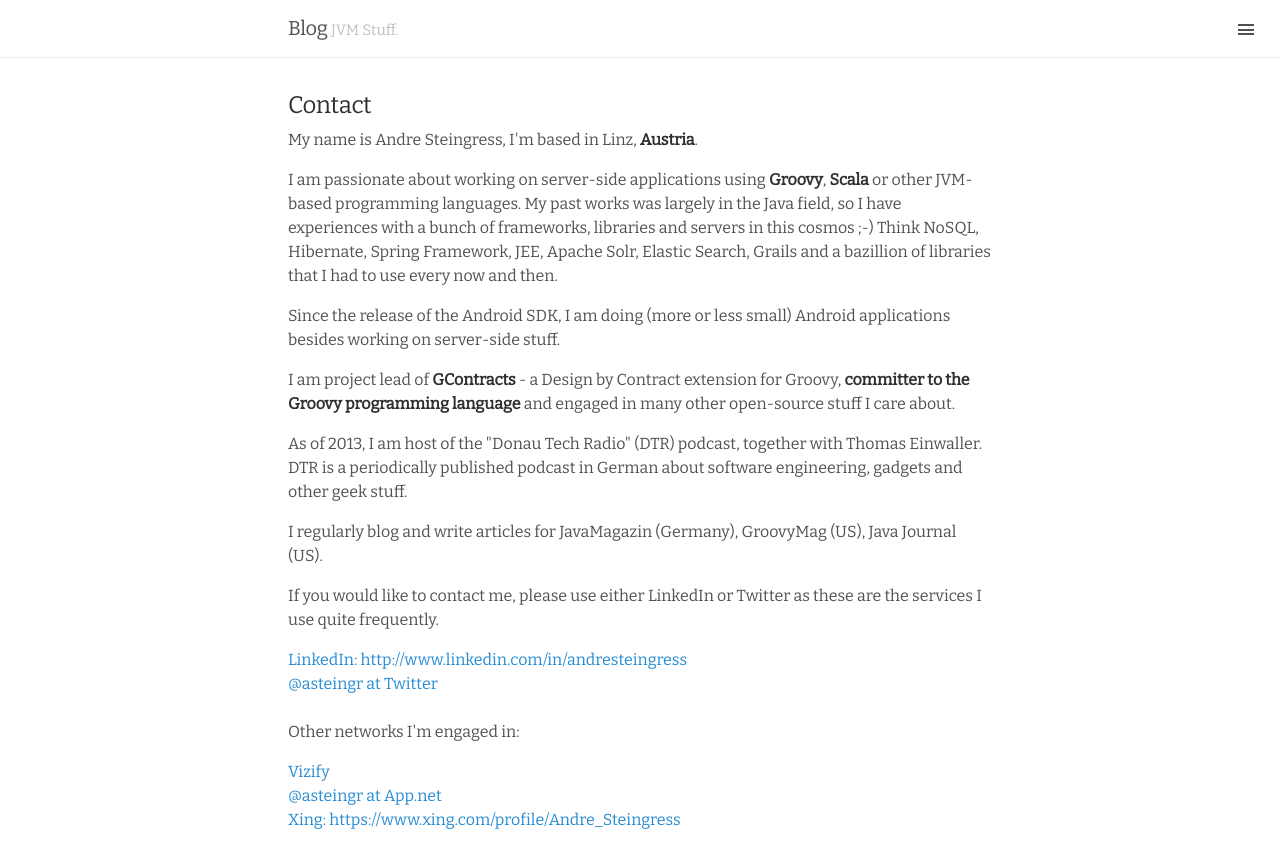
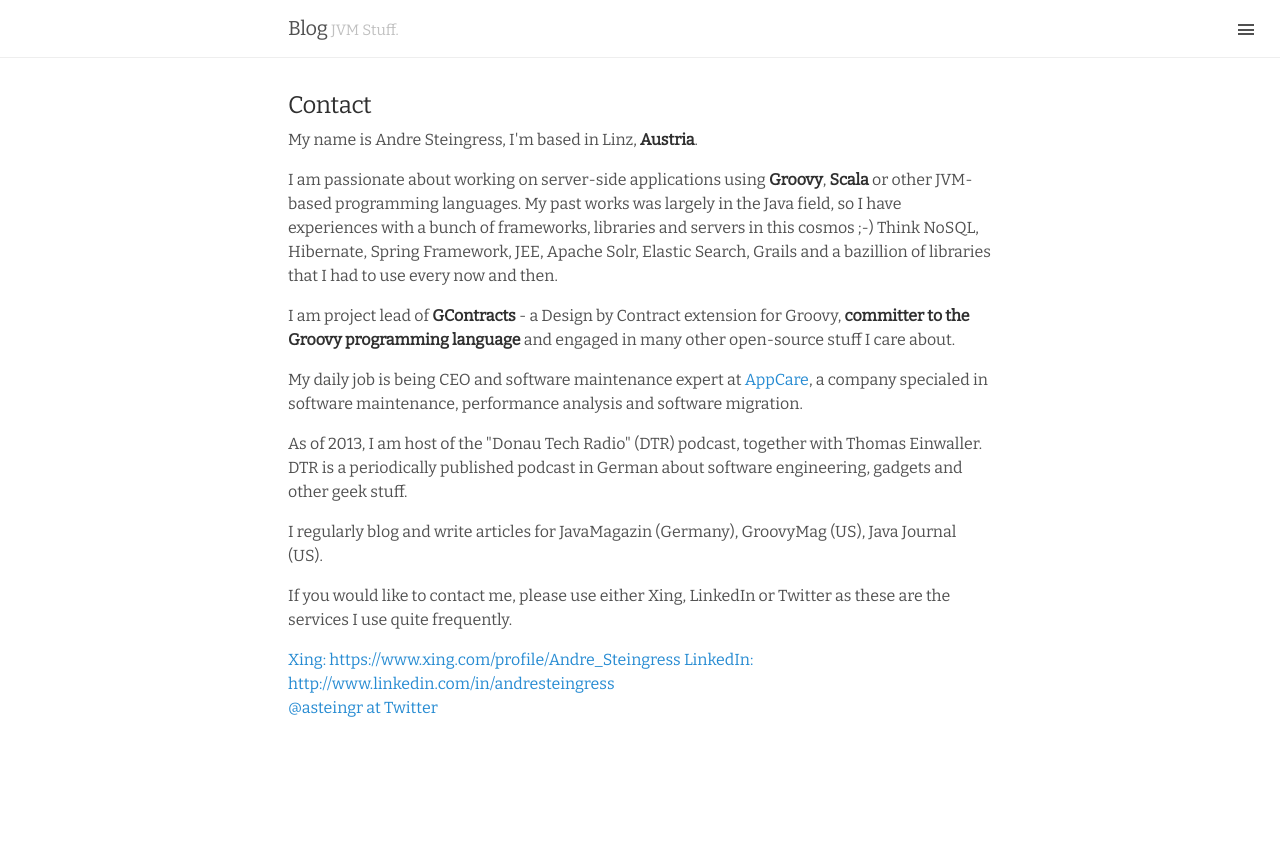
Before and after one commit to andresteingress/andresteingress.github.io, a Jekyll site: the page built from contact/index.html, in a window 1280 px wide. Shown: the top 868 px of the page. Built offline with Jekyll 4.4.1, drawn with Linux system fonts in a browser that asks for light colours; Markdown is read by kramdown in place of the engine named in the settings; comment, search, counter and statistics services are not loaded.

Commit message:
updated contact date

```diff
--- a/contact/index.html
+++ b/contact/index.html
@@ -22,11 +22,11 @@
 </p>
 
 <p>
-Since the release of the Android SDK, I am doing (more or less small) Android applications besides working on server-side stuff.
+I am project lead of <strong>GContracts</strong> - a Design by Contract extension for Groovy, <strong>committer to the Groovy programming language</strong> and engaged in many other open-source stuff I care about.
 </p>
 
 <p>
-I am project lead of <strong>GContracts</strong> - a Design by Contract extension for Groovy, <strong>committer to the Groovy programming language</strong> and engaged in many other open-source stuff I care about.
+My daily job is being CEO and software maintenance expert at <a href="https://www.appcare.at">AppCare</a>, a company specialed in software maintenance, performance analysis and software migration.
 </p>
 
 <p>
@@ -37,16 +37,10 @@
 I regularly blog and write articles for JavaMagazin (Germany), GroovyMag (US), Java Journal (US).
 </p>
 <p>
-If you would like to contact me, please use either LinkedIn or Twitter as these are the services I use quite frequently.
+If you would like to contact me, please use either Xing, LinkedIn or Twitter as these are the services I use quite frequently.
 </p>
 
+<a href="https://www.xing.com/profile/Andre_Steingress">Xing: https://www.xing.com/profile/Andre_Steingress</a>
 <a href="http://www.linkedin.com/in/andresteingress">LinkedIn: http://www.linkedin.com/in/andresteingress</a><br>
 <a href="https://www.twitter.com/asteingr">@asteingr at Twitter</a>
 <br><br>
-<p>
-Other networks I'm engaged in:
-</p>
-
-<a href="https://www.vizify.com/andre-steingress">Vizify</a><br>
-<a href="https://alpha.app.net/asteingr">@asteingr at App.net</a><br>
-<a href="https://www.xing.com/profile/Andre_Steingress">Xing: https://www.xing.com/profile/Andre_Steingress</a>
```
